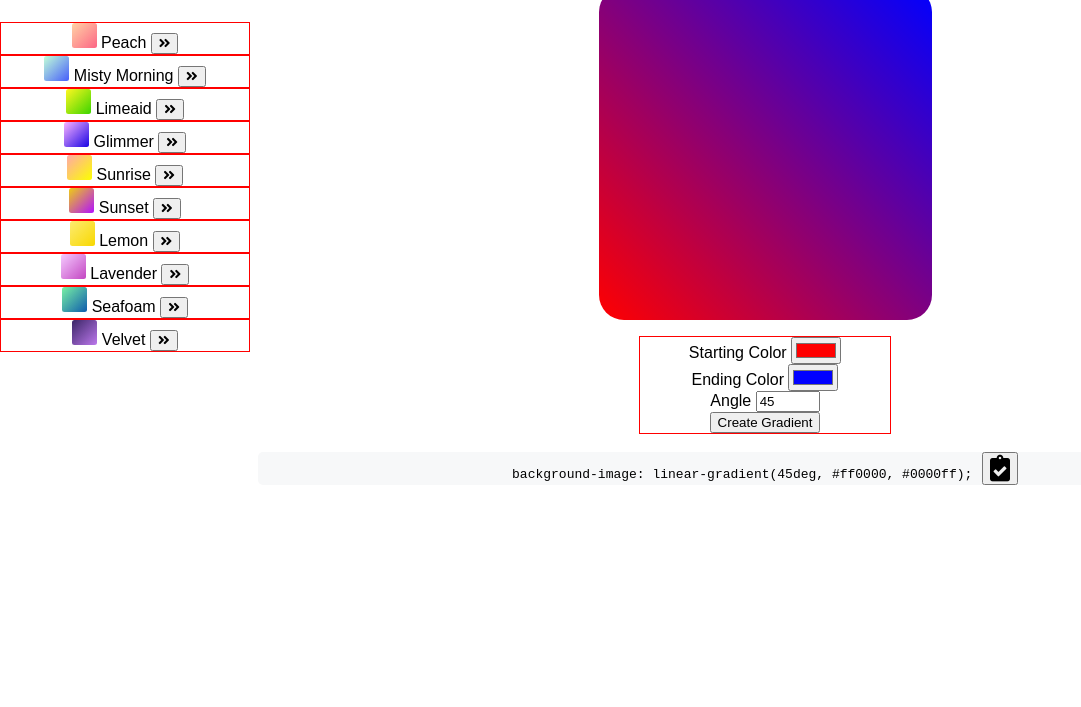
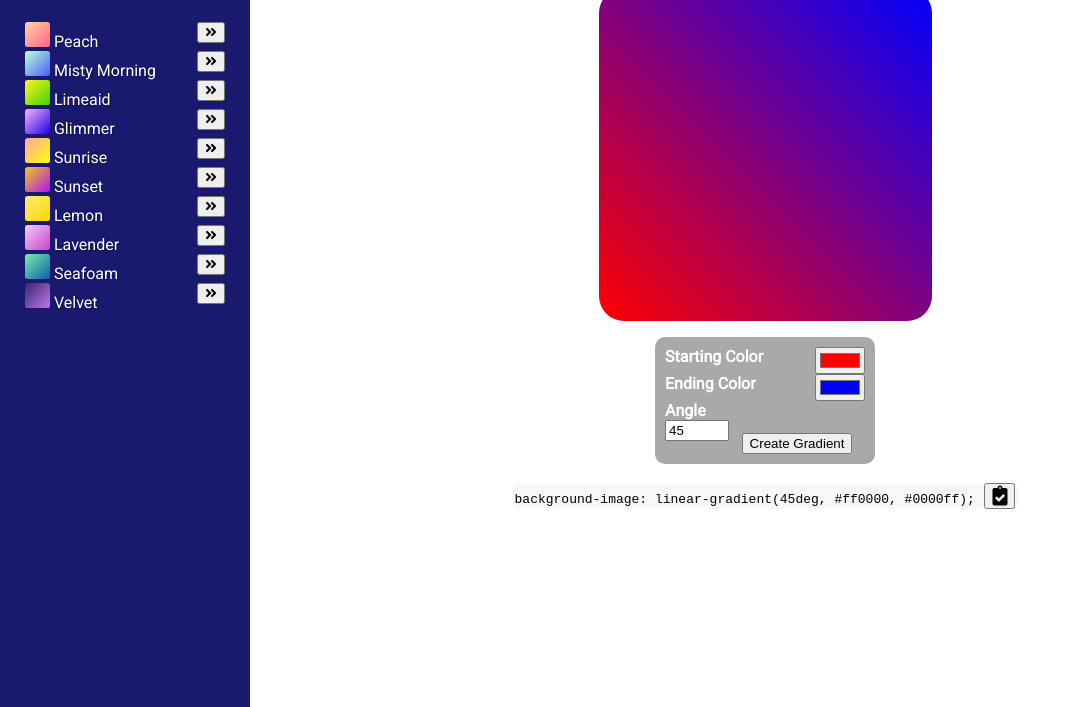
Before and after one commit to chase-stevens/gradientDeviser, a plain HTML site: page index.html in a window 1280 px wide. Shown: the part 93-800 px from the top of the page, without its empty margins (0-1081 px from the left). Drawn offline with Linux system fonts and the light colour scheme.

Commit message:
added css styling and media rule for 600px

```diff
--- a/index.html
+++ b/index.html
@@ -2,6 +2,7 @@
 <html>
 <head>
   <link rel="stylesheet" href="style.css" />
+  <link href="https://fonts.googleapis.com/css?family=Roboto" rel="stylesheet">
   <link rel="stylesheet" href="https://use.fontawesome.com/releases/v5.4.1/css/all.css" integrity="sha384-5sAR7xN1Nv6T6+dT2mhtzEpVJvfS3NScPQTrOxhwjIuvcA67KV2R5Jz6kr4abQsz" crossorigin="anonymous">
 </head>
 <body>
@@ -84,20 +85,20 @@
     <div id="gradient"></div>
 
     <div id="gradient_input">
-      <form id="gradient_form">
+      <form id="gradient_form" class="gradient_form">
 
         <div>
-          <label for="start_color">Starting Color</label>
+          <label for="start_color"><strong>Starting Color</strong></label>
           <input type="color" name="start_color" id="start_color" value="#ff0000" required>
         </div>
 
         <div>
-          <label for="end_color">Ending Color</label>
+          <label for="end_color"><strong>Ending Color</strong></label>
           <input type="color" name="end_color" id="end_color" value="#0000ff" required>
         </div>
 
         <div>
-          <label for="angle">Angle</label>
+          <label for="angle"><strong>Angle</strong></label>
           <input type="number" name="angle" id="angle" value="45" min="0" max="360" required>
         </div>
 
--- a/style.css
+++ b/style.css
@@ -1,6 +1,10 @@
 body {
-  font-family: sans-serif;
+  font-family: 'Roboto', sans-serif;
   text-align: center
+}
+
+h1 {
+  color: midnightblue;
 }
 
 .sidenav {
@@ -10,21 +14,34 @@ body {
   z-index: 1;
   top: 0;
   left: 0;
-  background-color: white;
+  background-color: midnightblue;
+  color: white;
   overflow-x: hidden;
   padding-top: 20px;
+  text-shadow: 1px 1px 2px rgba(0,0,0,0.3);
+  /*text-shadow: 2px 2px 0px rgba(0,0,0,0.4);*/
+}
+
+.sidenav .preset-gradient-menu-item {
+  text-align: left;
+  margin-left: 25px;
+  width: 200px;
+}
+
+.sidenav .preset-gradient-menu-item button {
+  float: right;
 }
 
 .sidenav a, p {
   padding: 8px 8px 8px 32px;
   text-decoration: none;
   font-size: 25px;
-  color: #818181;
+  color: white;
   display: block;
 }
 
 .preset-gradient-menu-item {
-  border: 1px solid red;
+  /*border: 1px solid red;*/
 }
 
 .preset-gradient-menu-item .gradient-preview {
@@ -87,22 +104,53 @@ body {
   margin-bottom: 1em;
 }
 
-#gradient_form {
+.gradient_form {
   position: relative;
   margin: auto;
-  width: 250px;
+  width: 200px;
   height: auto;
-  border: 1px solid red;
+  background-color: darkgray;
+  color: white;
+  border-radius: 10px;
+  padding: 10px;
+}
+
+.gradient_form label{
+    display: inline-block;
+    float: left;
+    clear: left;
+    width: 150px;
+    text-align: left;
+}
+
+.gradient_form input {
+  display: inline-block;
+  float: left;
+}
+
+.gradient_form button {
+  margin-top: 1em;
 }
 
 .css-code-container {
-  width: auto;
-  border-radius: 5px;
+  width: 50%;
+  border-radius: 7px;
+  margin: auto;
   background-color: #f7f8f9;
   color: black;
   font-family: Source Code Pro, monospace;
 }
 
 .fa-clipboard-check {
-  font-size: 2em;
+  font-size: 1.5em;
 }
+
+@media only screen and (max-width: 600px) {
+  .sidenav {
+    display: none;
+  }
+
+  .container {
+    margin-left: 0;
+  }
+}
```
